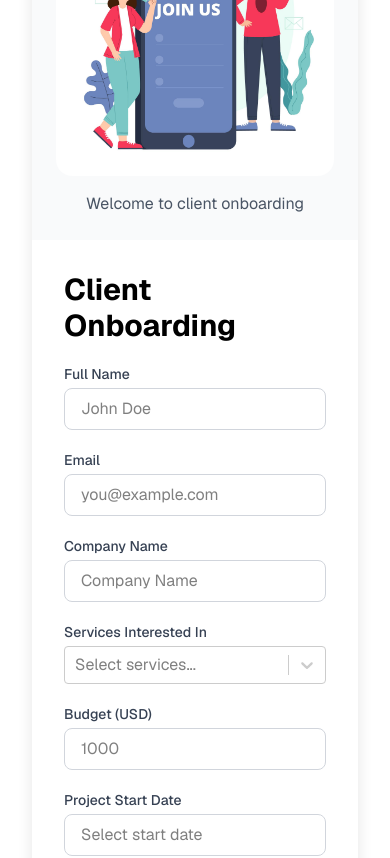
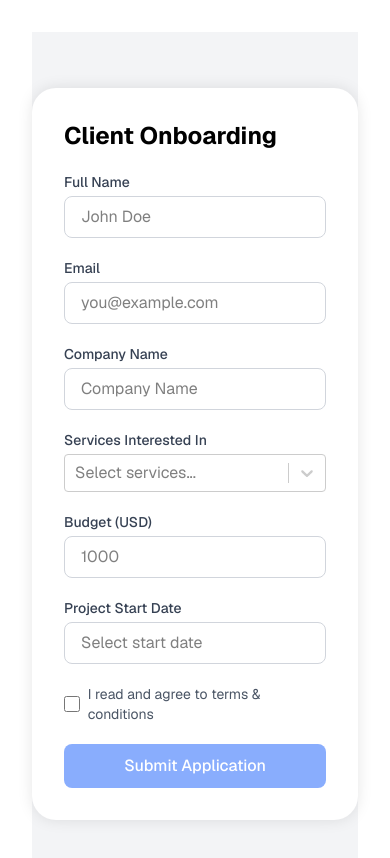
Before and after one commit to sachira-madhushan/client-onboarding-form-simple-next-js, a Next.js app: page / in a window 390 px wide. Shown: the top 858 px of the page. Built offline with nearby package versions, Linux system fonts and the light colour scheme; no server answers.

Commit message:
feat : mobile responsive

```diff
--- a/src/app/components/OnboardingForm.jsx
+++ b/src/app/components/OnboardingForm.jsx
@@ -81,7 +81,7 @@ export default function OnboardingForm() {
             <div className="w-full max-w-5xl rounded-3xl shadow-[0_0_15px_rgba(0,0,0,0.1)] overflow-hidden
                       bg-white">
                 <div className="flex flex-col md:flex-row">
-                    <div className="md:w-1/2 w-full p-6 bg-gray-50 flex flex-col">
+                    <div className="md:w-1/2 w-full p-6 bg-gray-50 hidden md:flex flex-col">
                         <div className="relative w-full h-64 md:h-full">
                             <Image
                                 src="/client_onboarding.jpg"
@@ -98,7 +98,7 @@ export default function OnboardingForm() {
 
                     <div className="md:w-1/2 w-full p-8 flex items-center">
                         <form className="w-full space-y-5" onSubmit={handleSubmit(onSubmit, onError)}>
-                            <h2 className="text-3xl font-bold text-black">Client Onboarding</h2>
+                            <h2 className="text-2xl md:text-3xl font-bold text-black">Client Onboarding</h2>
 
                             {/* Full Name */}
                             <div>
```
